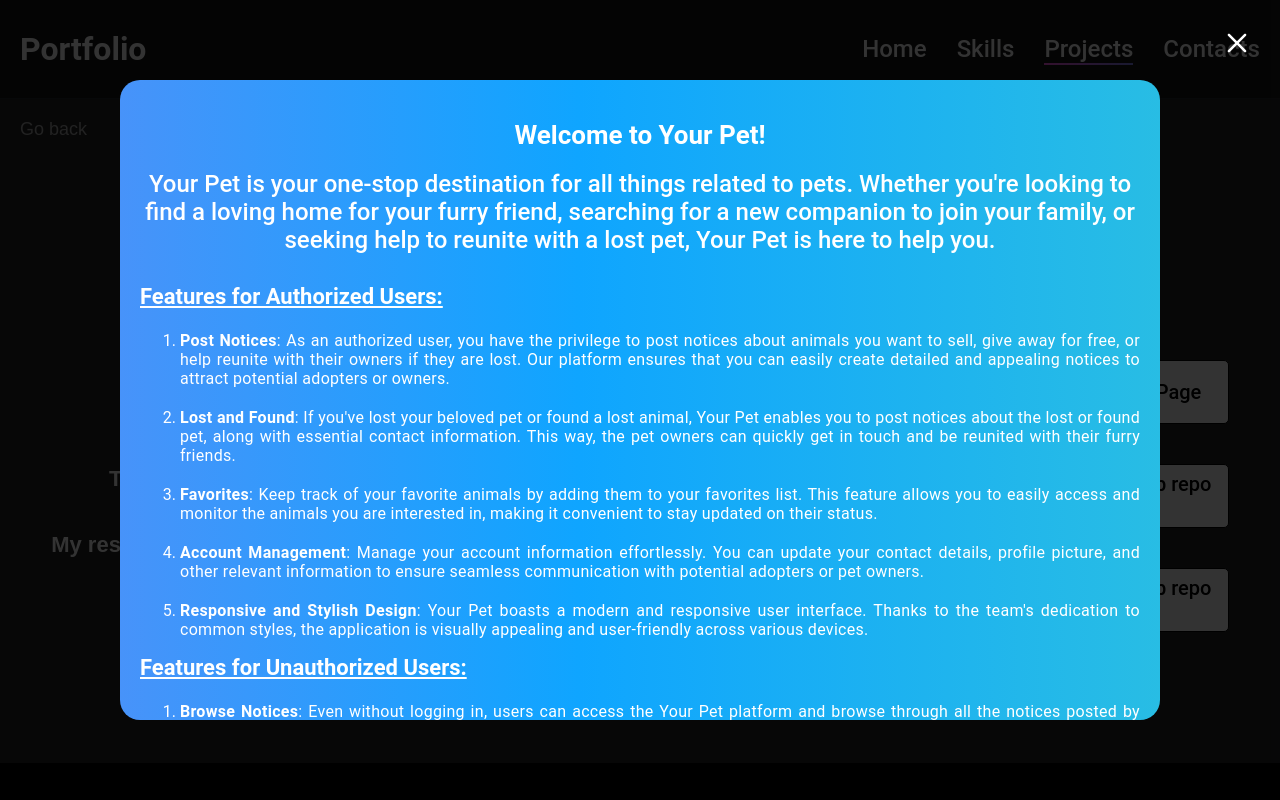
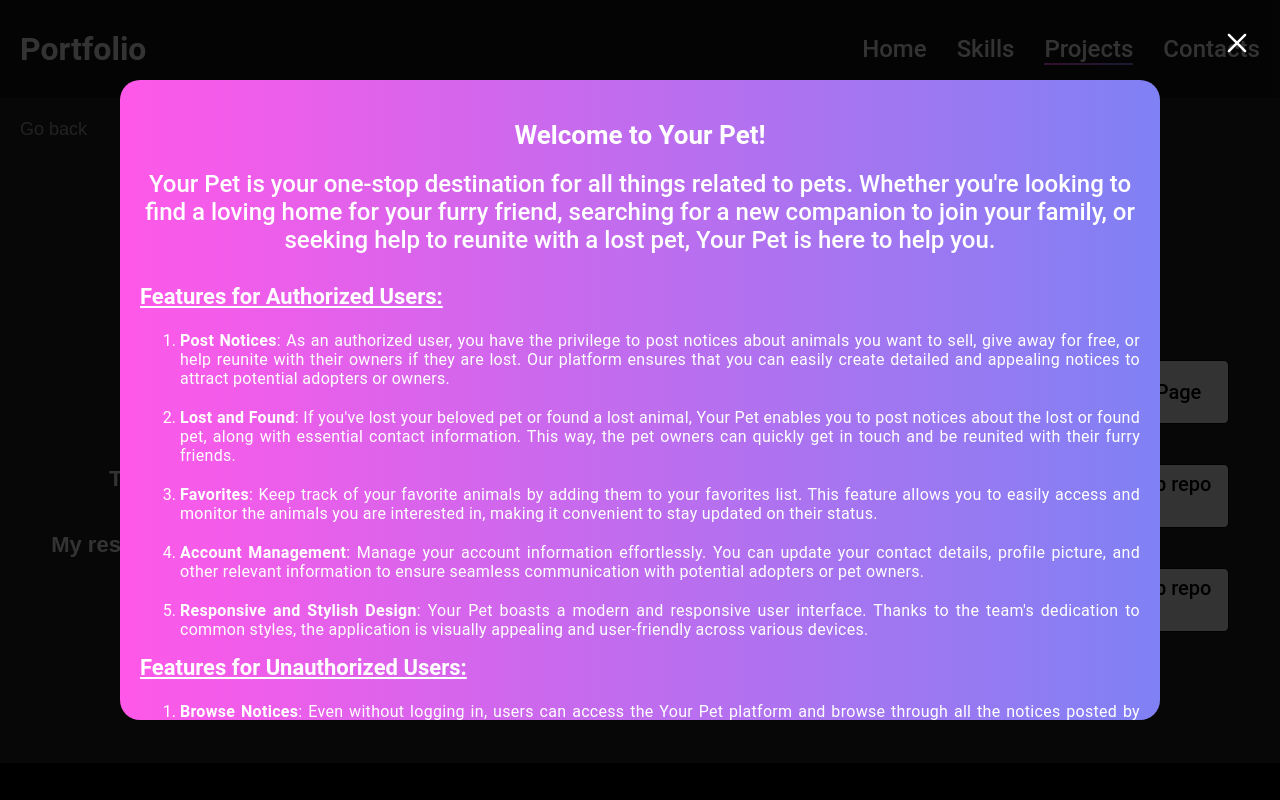
Before and after one commit to simplyNastya/portfolio, a React (Create React App) app: page /projects/1 in a window 1280 px wide. Both pictures are taken after a click on the button "Description". Shown: the top 800 px of the page. Built offline with nearby package versions, Linux system fonts and the light colour scheme.

Commit message:
Update modal.module.css

```diff
--- a/src/components/Modal/modal.module.css
+++ b/src/components/Modal/modal.module.css
@@ -12,36 +12,21 @@
 }
 
 .modal {
-    margin: 120px;
+    margin: 42px;
     max-height: 80vh;
     overflow-y: scroll;
 
     background: linear-gradient(90deg, rgba(255, 88, 232, 1) 0%, rgba(15, 165, 255, 1) 47%, rgba(110, 255, 153, 1) 100%);
+    /* background-color: #252526; */
     background-size: 400% 400%;
     border-radius: 20px;
 
-    animation: gradient 15s ease infinite;
-}
-
-@keyframes gradient {
-    0% {
-        background-position: 0% 50%;
+    @media screen and (min-width: 768px) {
+        margin: 77px;
     }
 
-    25% {
-        background-position: 50% 25%;
-    }
-
-    50% {
-        background-position: 100% 50%;
-    }
-
-    75% {
-        background-position: 50% 25%;
-    }
-
-    100% {
-        background-position: 0% 50%;
+    @media screen and (min-width: 1200px) {
+        margin: 120px;
     }
 }
 
```
